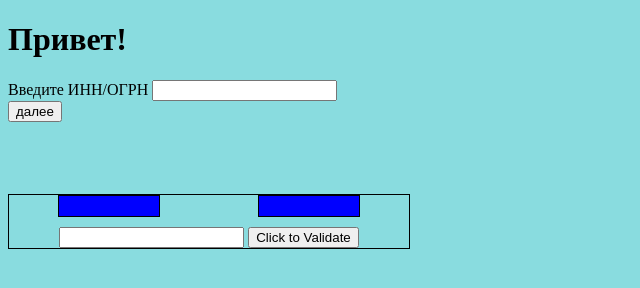
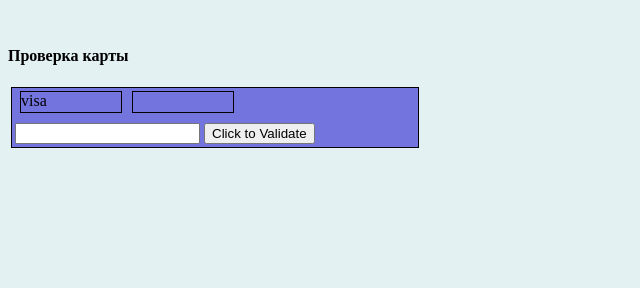
Before and after one commit to Al101020/13-2.04-DZ, a website built with webpack: page src/index.html in a window 1280 px wide. Shown: the whole page, without its empty margins (0-640 px from the left). Built offline with nearby package versions, Linux system fonts and the light colour scheme.

Commit message:
commit-1.2

```diff
--- /dev/null
+++ b/src/component/cartValid/cart.css
@@ -0,0 +1,30 @@
+.kartaPic {
+    width: 100px;
+    height: 20px;
+    margin: 0 5px 10px;
+    /* background: rgb(249, 249, 251); */
+    /* border-radius: 30%; */
+
+    border: 1px solid black;
+
+    /* background-image: url(./pic/visa.png); */
+    /* background-image: url(visa.png); */
+  }
+
+.containerCart {
+    display: flex;
+    flex-wrap: wrap;
+    /* justify-content: space-around; */
+    justify-content: flex-start;
+    background: rgb(116, 116, 222);
+    margin: 3px;
+
+    width: 400px;
+    border: 1px solid black;
+
+    padding: 3px;
+}
+
+/* .visa {
+    background-image: url(./pic/visa.png);
+} */
--- /dev/null
+++ b/src/component/cartValid/cart.js
@@ -0,0 +1,10 @@
+import './cart.css';
+import CartFormaWidget from './widgetCart';
+
+// import cartFormaWidget from './widgetCart';
+
+console.log('cart.js');
+const containerCart = document.querySelector('.container_Cart');
+const formCart = new CartFormaWidget(containerCart);
+
+formCart.bindToDOM();
--- /dev/null
+++ b/src/component/cartValid/validators.js
@@ -0,0 +1,3 @@
+export default function isValidCart(value) {
+  return value.length >= 10 && value.length <= 16;
+}
--- /dev/null
+++ b/src/component/cartValid/widgetCart.js
@@ -0,0 +1,92 @@
+// import isValidCart from './validators';
+
+export default class CartFormaWidget {
+  constructor(parentEl) {
+    this.parentEl = parentEl;
+
+    // this.onSubmit = this.onSubmit.bind(this);
+  }
+
+  static get markup() {
+    return `
+    <div class="containerCart">
+        <div class="kartaPic visa">visa</div>
+        <div class="kartaPic"></div>
+        <form class="Karta-form-widget">
+            <input data-id="Karta-input" type="text">
+            <button data-id="Karta-input">Click to Validate</button>
+        </form>
+    </div>
+        `;
+  }
+
+  bindToDOM() {
+    this.parentEl.innerHTML = CartFormaWidget.markup;
+
+    // this.element = this.parentEl.querySelector(CartFormaWidget.selector);
+    // this.submit = this.element.querySelector(CartFormaWidget.submitSelector);
+    // this.input = this.element.querySelector(CartFormaWidget.inputSelector);
+
+    // this.element.addEventListener('submit', this.onSubmit);
+  }
+}
+
+// import isValidInn from './validators';
+
+// export default class InnFormWidget {
+//   constructor(parentEl) {
+//     this.parentEl = parentEl;
+
+//     this.onSubmit = this.onSubmit.bind(this);
+//   }
+
+//   static get markup() {
+//     return `
+//             <form class="innogrn-form-widget">
+//                 <div class="form-control">
+//                     <label for="innogrn-input">Введите ИНН/ОГРН</label>
+//                     <input id="innogrn-input" data-id="innogrn-input" type="text">
+//                 </div>
+//                 <button data-id="innogrn-submit">далее</button>
+//             </form>
+//         `;
+//   }
+
+//   static get selector() {
+//     return '.innogrn-form-widget';
+//   }
+
+//   static get inputSelector() {
+//     return '.input';
+//   }
+
+//   static get submitSelector() {
+//     return '.submit';
+//   }
+
+//   bidToDOM() {
+//     this.parentEl.innerHTML = InnFormWidget.markup;
+
+//     this.element = this.parentEl.querySelector(InnFormWidget.selector);
+//     this.submit = this.element.querySelector(InnFormWidget.submitSelector);
+//     this.input = this.element.querySelector(InnFormWidget.inputSelector);
+
+//     this.element.addEventListener('submit', this.onSubmit);
+//   }
+
+//   onSubmit(e) {
+//     e.preventDefault();
+
+//     const { value } = this.input;
+
+//     if (isValidInn(value)) {
+//       this.input.classList.add('valid');
+//       this.input.classList.remove('invalid');
+//     } else {
+//       this.input.classList.add('invalid');
+//       this.input.classList.remove('valid');
+//     }
+
+//     console.log('submit');
+//   }
+// }
--- a/src/css/style.css
+++ b/src/css/style.css
@@ -1,24 +1,3 @@
 body {
-    background-color: #89dcdf;
+  background-color: #e3f1f2;
 }
-
-.KartaPic {
-    width: 100px;
-    height: 20px;
-    margin: 0 5px 10px;
-    background: blue;
-    /* border-radius: 30%; */
-
-    border: 1px solid black;
-
-
-  }
-
-  .containerKarta {
-    display: flex;
-    flex-wrap: wrap;
-    justify-content: space-around;
-
-    width: 400px;
-    border: 1px solid black;
-  }
--- a/src/index.html
+++ b/src/index.html
@@ -9,12 +9,14 @@
 </head>
 
 <body>
-    <h1>Привет!</h1>
-    <div class="container"></div>
-    <br><br><br><br>
-    <div class="containerKarta">
-        <div class="KartaPic" id="Karta-Pic-Visa"></div>
-        <div class="KartaPic" id="Karta-Pic-Maestro"></div>
+    <!-- <img src="visa.png" alt="visa"> -->
+    <!-- <img src="./component/cartValid/pic/visa.png" alt="карта visa" width="100" height="20"> -->
+    <!-- <img src="" alt="карта visa" width="100" height="20"> -->
+
+    <br><h4>Проверка карты</h4>
+    <div class="containerCart">
+        <div class="kartaPic visa">visa</div>
+        <div class="kartaPic"></div>
         <form class="Karta-form-widget">
             <input data-id="Karta-input" type="text">
             <button data-id="Karta-input">Click to Validate</button>
--- a/src/js/app.js
+++ b/src/js/app.js
@@ -1,9 +1 @@
-// const app = 'app.js';
-// console.log(app);
-
-import InnFormWidget from './widget';
-
-const container = document.querySelector('.container');
-const form = new InnFormWidget(container);
-
-form.bidToDOM();
+import '../component/cartValid/cart';
--- a/src/js/validators.js
+++ /dev/null
@@ -1,3 +0,0 @@
-export default function isValidInn(value) {
-  return value.length >= 10 && value.length <= 12;
-}
--- a/src/js/widget.js
+++ /dev/null
@@ -1,59 +0,0 @@
-import isValidInn from './validators';
-
-export default class InnFormWidget {
-  constructor(parentEl) {
-    this.parentEl = parentEl;
-
-    this.onSubmit = this.onSubmit.bind(this);
-  }
-
-  static get markup() {
-    return `
-            <form class="innogrn-form-widget">
-                <div class="form-control">
-                    <label for="innogrn-input">Введите ИНН/ОГРН</label>
-                    <input id="innogrn-input" data-id="innogrn-input" type="text">
-                </div>
-                <button data-id="innogrn-submit">далее</button>
-            </form>
-        `;
-  }
-
-  static get selector() {
-    return '.innogrn-form-widget';
-  }
-
-  static get inputSelector() {
-    return '.input';
-  }
-
-  static get submitSelector() {
-    return '.submit';
-  }
-
-  bidToDOM() {
-    this.parentEl.innerHTML = InnFormWidget.markup;
-
-    this.element = this.parentEl.querySelector(InnFormWidget.selector);
-    this.submit = this.element.querySelector(InnFormWidget.submitSelector);
-    this.input = this.element.querySelector(InnFormWidget.inputSelector);
-
-    this.element.addEventListener('submit', this.onSubmit);
-  }
-
-  onSubmit(e) {
-    e.preventDefault();
-
-    const { value } = this.input;
-
-    if (isValidInn(value)) {
-      this.input.classList.add('valid');
-      this.input.classList.remove('invalid');
-    } else {
-      this.input.classList.add('invalid');
-      this.input.classList.remove('valid');
-    }
-
-    console.log('submit');
-  }
-}
```
Also changed, not shown: src/component/cartValid/pic/Maestro.png (renamed from src/pic/Maestro.png), src/component/cartValid/pic/visa.png (added), src/visa.png (renamed from src/pic/visa.png).
